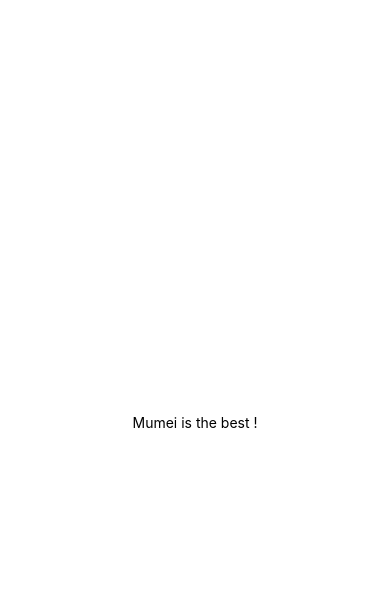
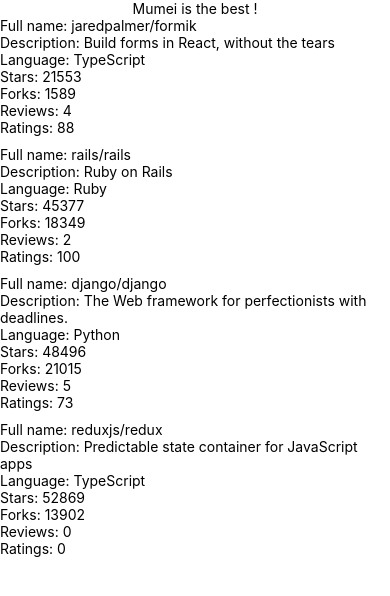
Before and after one commit to LIWKaguya/part10-FSO, a React Native app in the folder rate-repository-app/: screen / in a window 390 px wide. Shown: the top 596 px of the page. Built offline with nearby package versions, Linux system fonts and the light colour scheme.

Commit message:
Exercise 10.3

```diff
--- a/rate-repository-app/App.js
+++ b/rate-repository-app/App.js
@@ -1,11 +1,13 @@
 import { StatusBar } from 'expo-status-bar';
 import React from 'react';
 import { StyleSheet, Text, View } from 'react-native';
+import RepositoryList from './components/RepositoryList';
 
 export default function App() {
   return (
     <View style={styles.container}>
       <Text>Mumei is the best !</Text>
+      <RepositoryList />
       <StatusBar style="auto" />
     </View>
   );
--- /dev/null
+++ b/rate-repository-app/components/RepositoryItem.jsx
@@ -0,0 +1,18 @@
+import React from 'react';
+import { Text } from 'react-native';
+
+const RepositoryItem = (props) => {
+    return (
+        <Text>
+            Full name: {props.fullName} {"\n"}
+            Description: {props.description} {"\n"}
+            Language: {props.language} {"\n"}
+            Stars: {props.stargazersCount} {"\n"}
+            Forks: {props.forksCount} {"\n"}
+            Reviews: {props.reviewCount} {"\n"}
+            Ratings: {props.ratingAverage} {"\n"}
+        </Text>
+    )
+}
+
+export default RepositoryItem;
--- /dev/null
+++ b/rate-repository-app/components/RepositoryList.jsx
@@ -0,0 +1,84 @@
+import React from 'react';
+import { FlatList, View, StyleSheet } from 'react-native';
+import RepositoryItem from './RepositoryItem';
+
+const styles = StyleSheet.create({
+  separator: {
+    height: 10,
+  },
+});
+
+const repositories = [
+  {
+    id: 'jaredpalmer.formik',
+    fullName: 'jaredpalmer/formik',
+    description: 'Build forms in React, without the tears',
+    language: 'TypeScript',
+    forksCount: 1589,
+    stargazersCount: 21553,
+    ratingAverage: 88,
+    reviewCount: 4,
+    ownerAvatarUrl: 'https://avatars2.githubusercontent.com/u/4060187?v=4',
+  },
+  {
+    id: 'rails.rails',
+    fullName: 'rails/rails',
+    description: 'Ruby on Rails',
+    language: 'Ruby',
+    forksCount: 18349,
+    stargazersCount: 45377,
+    ratingAverage: 100,
+    reviewCount: 2,
+    ownerAvatarUrl: 'https://avatars1.githubusercontent.com/u/4223?v=4',
+  },
+  {
+    id: 'django.django',
+    fullName: 'django/django',
+    description: 'The Web framework for perfectionists with deadlines.',
+    language: 'Python',
+    forksCount: 21015,
+    stargazersCount: 48496,
+    ratingAverage: 73,
+    reviewCount: 5,
+    ownerAvatarUrl: 'https://avatars2.githubusercontent.com/u/27804?v=4',
+  },
+  {
+    id: 'reduxjs.redux',
+    fullName: 'reduxjs/redux',
+    description: 'Predictable state container for JavaScript apps',
+    language: 'TypeScript',
+    forksCount: 13902,
+    stargazersCount: 52869,
+    ratingAverage: 0,
+    reviewCount: 0,
+    ownerAvatarUrl: 'https://avatars3.githubusercontent.com/u/13142323?v=4',
+  },
+];
+
+const ItemSeparator = () => <View style={styles.separator} />;
+
+const renderItem = ({item}) => (
+    <RepositoryItem
+        fullName={item.fullName}
+        description={item.description}
+        language={item.language}
+        forksCount={item.forksCount}
+        stargazersCount={item.stargazersCount}
+        reviewCount={item.reviewCount}
+        ratingAverage={item.ratingAverage}
+    />
+);
+
+const RepositoryList = () => {
+  return (
+    <FlatList
+      data={repositories}
+      renderItem={renderItem}
+      ItemSeparatorComponent={ItemSeparator}
+      keyExtractor={item => item.id}
+      // other props
+    />
+  );
+};
+
+export default RepositoryList;
```
